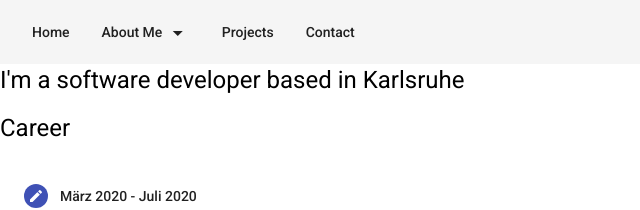
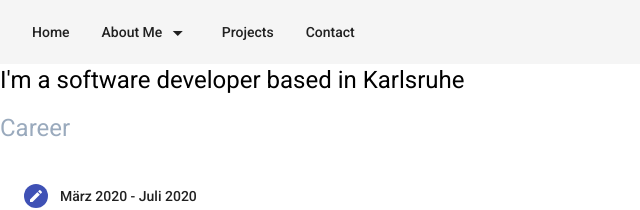
Before and after one commit to minhnpham98/my-website, an Angular app: page /about-me in a window 1280 px wide. Shown: the top 210 px of the page, without its empty margins (0-640 px from the left). Built offline with nearby package versions, Linux system fonts and the light colour scheme.

Commit message:
Changed colour

```diff
--- a/src/app/about-me/career/career.component.css
+++ b/src/app/about-me/career/career.component.css
@@ -1,3 +1,7 @@
+.title {
+    color: #9AAABD
+}
+
 ::ng-deep .mat-vertical-stepper-content
 {
     visibility: visible !important;
--- a/src/app/about-me/career/career.component.html
+++ b/src/app/about-me/career/career.component.html
@@ -1,4 +1,7 @@
+<div class="title" fxLayoutAlign="right">
     <h1>Career</h1>
+</div>
+<div class="container" fxLayoutAlign="right">
     <mat-stepper orientation="vertical">
         <mat-step label="März 2020 - Juli 2020" state="work">
             <h2>Anwendungsprojekt</h2>
@@ -22,3 +25,4 @@
         </ng-template>
 
     </mat-stepper>
+</div>
```
Lines whose indentation alone changed are shown as unchanged.
